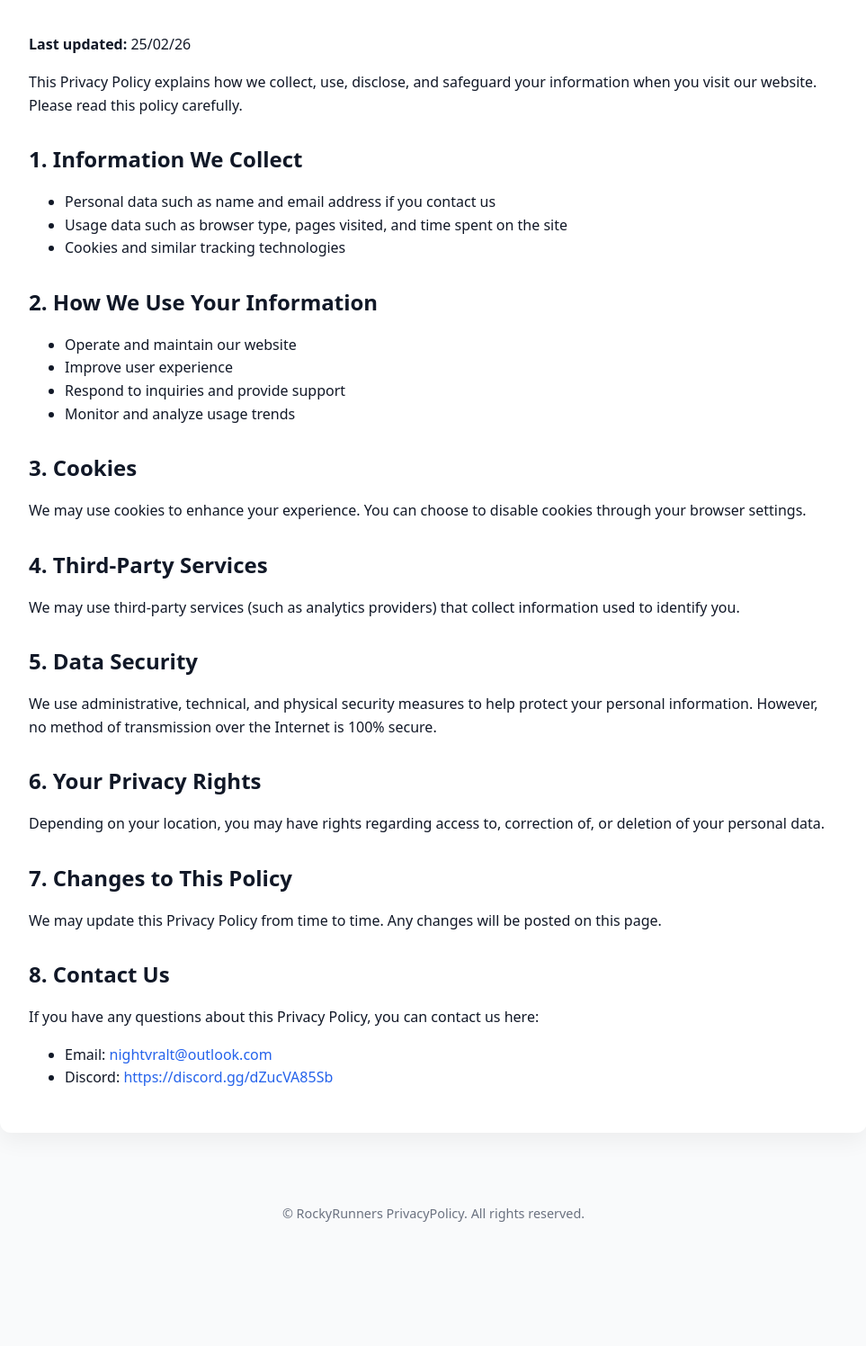
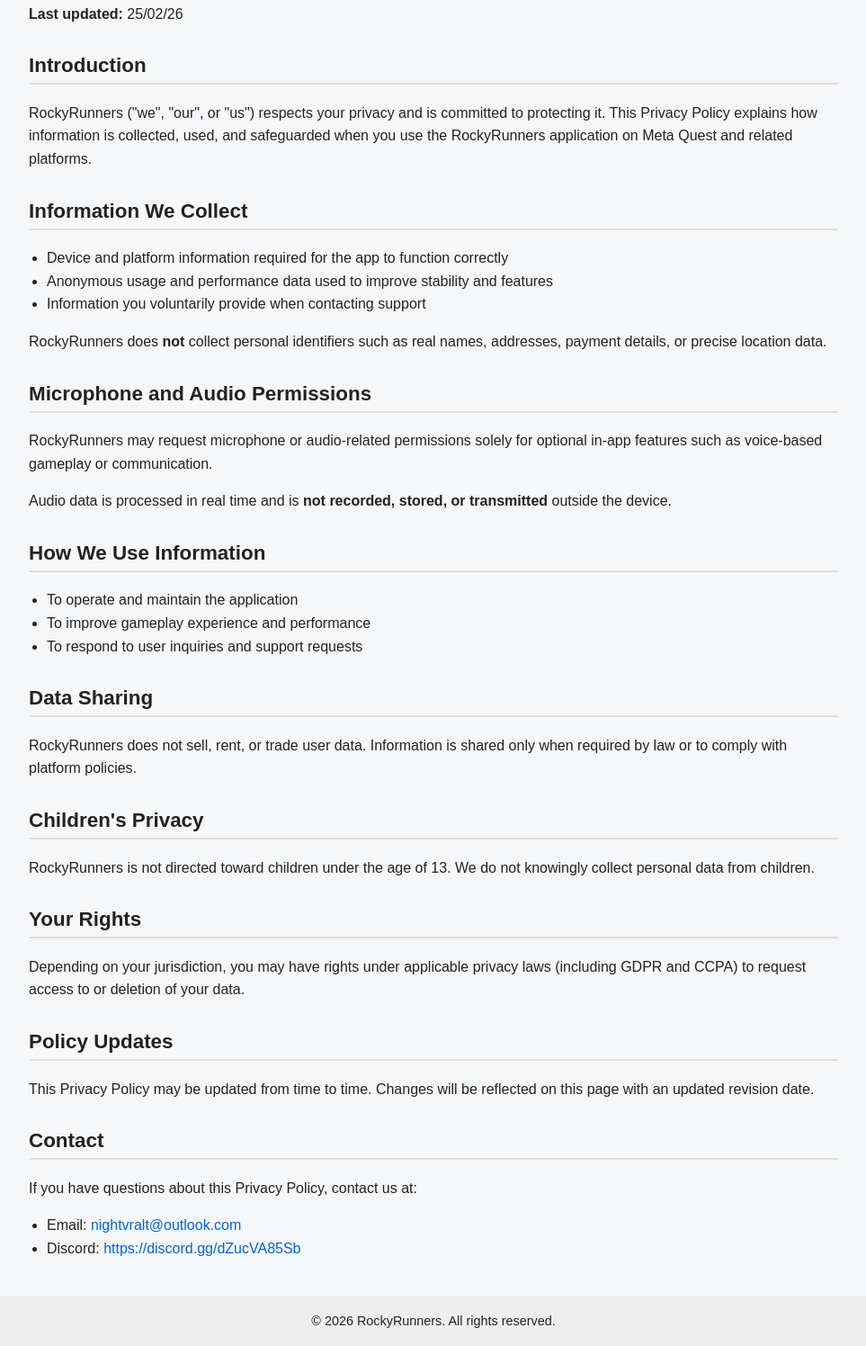
Before and after one commit to NightLLC/rockyrunners-privacy, a plain HTML site: page index.html in a window 1280 px wide. Shown: the part 231-1727 px from the top of the page at 90% size, without its empty margins (158-1121 px from the left). Before the commit the page ends 1638 px from the top, so only its background shows below. Drawn offline with Linux system fonts and the light colour scheme; a web font is replaced by a local one.

Commit message:
index.html

```diff
--- a/index.html
+++ b/index.html
@@ -1,126 +1,179 @@
 <!DOCTYPE html>
 <html lang="en">
 <head>
-  <meta charset="UTF-8" />
-  <meta name="viewport" content="width=device-width, initial-scale=1.0" />
-  <title>RockyRunners PrivacyPolicy</title>
+    <meta charset="UTF-8">
+    <title>RockyRunners Privacy Policy</title>
+    <meta name="viewport" content="width=device-width, initial-scale=1.0">
+
+    <!-- Google Font: Luckiest Boy -->
+    <link href="https://fonts.googleapis.com/css2?family=Luckiest+Boy&display=swap" rel="stylesheet">
+
     <style>
         body {
-      font-family: system-ui, -apple-system, BlinkMacSystemFont, "Segoe UI", Roboto, sans-serif;
-      background: #f9fafb;
-      color: #111827;
+            font-family: Arial, Helvetica, sans-serif;
+            background-color: #f6f7f9;
+            color: #222;
             margin: 0;
             padding: 0;
+        }
+
+        header {
+            background: #111;
+            color: #fff;
+            padding: 40px 20px;
+            text-align: center;
+        }
+
+        header h1 {
+            font-family: 'Luckiest Boy', cursive;
+            font-size: 3rem;
+            margin: 0;
+            letter-spacing: 2px;
+        }
+
+        main {
+            max-width: 900px;
+            margin: 40px auto;
+            padding: 0 20px;
+        }
+
+        section {
+            margin-bottom: 32px;
+        }
+
+        h2 {
+            font-size: 1.4rem;
+            border-bottom: 2px solid #ddd;
+            padding-bottom: 6px;
+        }
+
+        p, li {
             line-height: 1.6;
         }
-    header {
-      background: #111827;
-      color: white;
-      padding: 2rem 1rem;
-      text-align: center;
+
+        ul {
+            padding-left: 20px;
         }
-    main {
-      max-width: 900px;
-      margin: 2rem auto;
-      background: white;
-      padding: 2rem;
-      border-radius: 12px;
-      box-shadow: 0 10px 25px rgba(0,0,0,0.05);
-    }
-    h1, h2, h3 {
-      line-height: 1.25;
-    }
-    h2 {
-      margin-top: 2rem;
-    }
+
         footer {
             text-align: center;
-      padding: 2rem 1rem;
+            padding: 20px;
+            background: #eee;
             font-size: 0.9rem;
-      color: #6b7280;
         }
+
         a {
-      color: #2563eb;
+            color: #0066cc;
             text-decoration: none;
         }
+
         a:hover {
             text-decoration: underline;
         }
     </style>
 </head>
 <body>
+
 <header>
-    <h1>RockyRunners PrivacyPolicy</h1>
-    <p>Your privacy matters to us</p>
+    <h1>RockyRunners</h1>
+    <p>Privacy Policy</p>
 </header>
 
 <main>
+
+    <section>
         <p><strong>Last updated:</strong> 25/02/26</p>
+    </section>
 
+    <section>
+        <h2>Introduction</h2>
         <p>
-      This Privacy Policy explains how we collect, use, disclose, and safeguard your information
-      when you visit our website. Please read this policy carefully.
+            RockyRunners ("we", "our", or "us") respects your privacy and is committed to protecting it.
+            This Privacy Policy explains how information is collected, used, and safeguarded when you use
+            the RockyRunners application on Meta Quest and related platforms.
         </p>
+    </section>
 
-    <h2>1. Information We Collect</h2>
+    <section>
+        <h2>Information We Collect</h2>
         <ul>
-      <li>Personal data such as name and email address if you contact us</li>
-      <li>Usage data such as browser type, pages visited, and time spent on the site</li>
-      <li>Cookies and similar tracking technologies</li>
+            <li>Device and platform information required for the app to function correctly</li>
+            <li>Anonymous usage and performance data used to improve stability and features</li>
+            <li>Information you voluntarily provide when contacting support</li>
         </ul>
+        <p>
+            RockyRunners does <strong>not</strong> collect personal identifiers such as real names,
+            addresses, payment details, or precise location data.
+        </p>
+    </section>
 
-    <h2>2. How We Use Your Information</h2>
+    <section>
+        <h2>Microphone and Audio Permissions</h2>
+        <p>
+            RockyRunners may request microphone or audio-related permissions solely for optional
+            in-app features such as voice-based gameplay or communication.
+        </p>
+        <p>
+            Audio data is processed in real time and is <strong>not recorded, stored, or transmitted</strong>
+            outside the device.
+        </p>
+    </section>
+
+    <section>
+        <h2>How We Use Information</h2>
         <ul>
-      <li>Operate and maintain our website</li>
-      <li>Improve user experience</li>
-      <li>Respond to inquiries and provide support</li>
-      <li>Monitor and analyze usage trends</li>
+            <li>To operate and maintain the application</li>
+            <li>To improve gameplay experience and performance</li>
+            <li>To respond to user inquiries and support requests</li>
         </ul>
+    </section>
 
-    <h2>3. Cookies</h2>
+    <section>
+        <h2>Data Sharing</h2>
         <p>
-      We may use cookies to enhance your experience. You can choose to disable cookies
-      through your browser settings.
+            RockyRunners does not sell, rent, or trade user data.
+            Information is shared only when required by law or to comply with platform policies.
         </p>
+    </section>
 
-    <h2>4. Third-Party Services</h2>
+    <section>
+        <h2>Children's Privacy</h2>
         <p>
-      We may use third-party services (such as analytics providers) that collect information
-      used to identify you.
+            RockyRunners is not directed toward children under the age of 13.
+            We do not knowingly collect personal data from children.
         </p>
+    </section>
 
-    <h2>5. Data Security</h2>
+    <section>
+        <h2>Your Rights</h2>
         <p>
-      We use administrative, technical, and physical security measures to help protect your
-      personal information. However, no method of transmission over the Internet is 100% secure.
+            Depending on your jurisdiction, you may have rights under applicable privacy laws
+            (including GDPR and CCPA) to request access to or deletion of your data.
         </p>
+    </section>
 
-    <h2>6. Your Privacy Rights</h2>
+    <section>
+        <h2>Policy Updates</h2>
         <p>
-      Depending on your location, you may have rights regarding access to, correction of,
-      or deletion of your personal data.
+            This Privacy Policy may be updated from time to time.
+            Changes will be reflected on this page with an updated revision date.
         </p>
+    </section>
 
-    <h2>7. Changes to This Policy</h2>
-    <p>
-      We may update this Privacy Policy from time to time. Any changes will be posted on this page.
-    </p>
-
-    <h2>8. Contact Us</h2>
-    <p>If you have any questions about this Privacy Policy, you can contact us here:</p>
+    <section>
+        <h2>Contact</h2>
+        <p>If you have questions about this Privacy Policy, contact us at:</p>
         <ul>
             <li>Email: <a href="mailto:nightvralt@outlook.com">nightvralt@outlook.com</a></li>
-      <li>
-        Discord:
-        <a href="https://discord.gg/dZucVA85Sb" target="_blank" rel="noopener noreferrer">
-          https://discord.gg/dZucVA85Sb
-        </a>
-      </li>
+            <li>Discord: <a href="https://discord.gg/dZucVA85Sb" target="_blank">https://discord.gg/dZucVA85Sb</a></li>
         </ul>
+    </section>
+
 </main>
 
 <footer>
-    <p>&copy; RockyRunners PrivacyPolicy. All rights reserved.</p>
+    © 2026 RockyRunners. All rights reserved.
 </footer>
+
 </body>
 </html>
```
Lines whose indentation alone changed are shown as unchanged.
